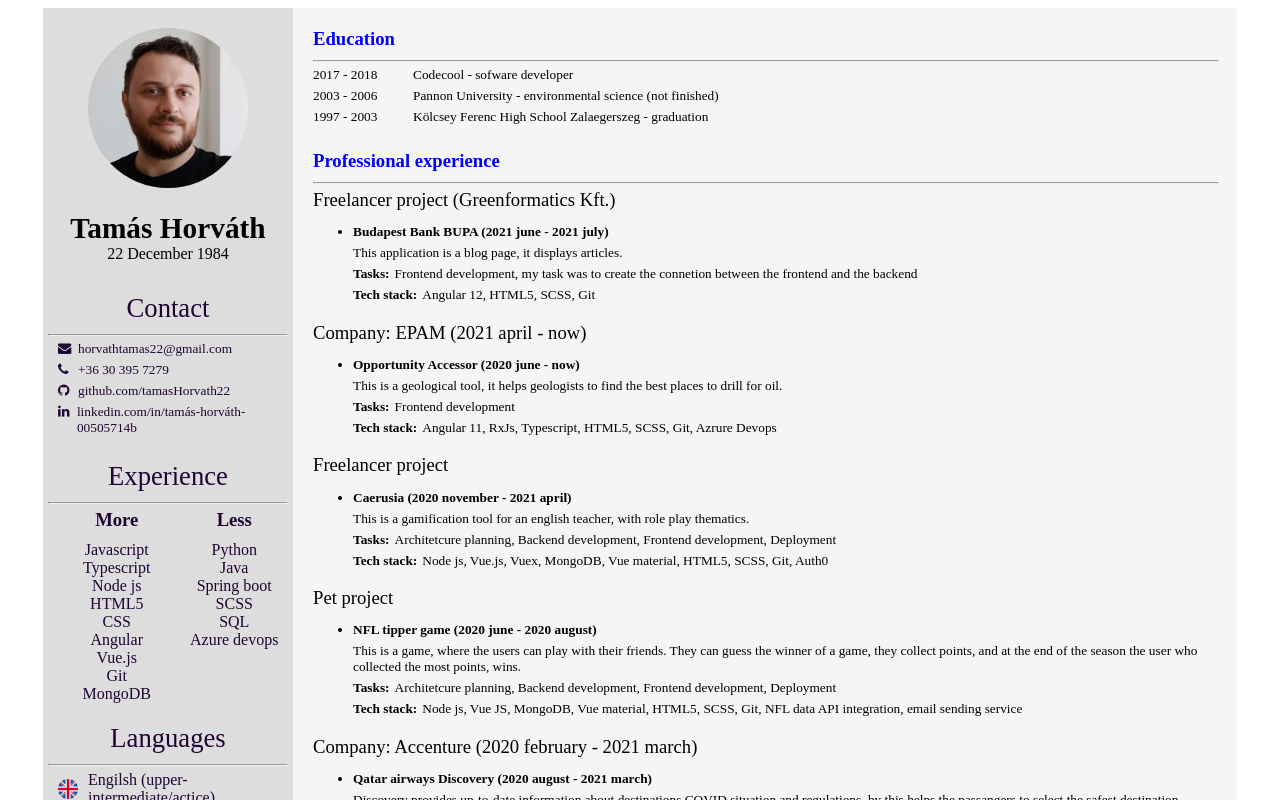
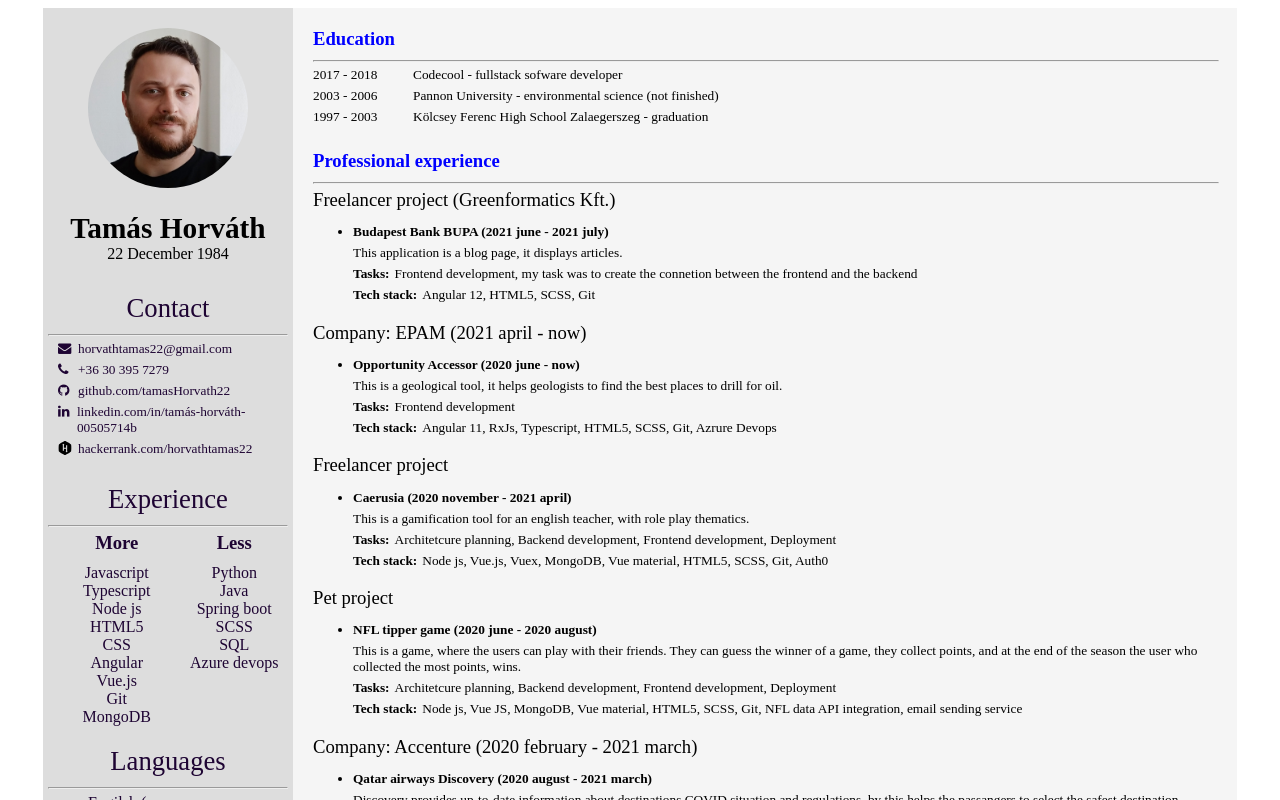
Before and after one commit to tamasHorvath22/cv, a Vue app: page / in a window 1280 px wide. Shown: the top 800 px of the page. Built offline with nearby package versions, Linux system fonts and the light colour scheme.

Commit message:
hackerrank

```diff
--- a/src/App.vue
+++ b/src/App.vue
@@ -24,6 +24,9 @@
           </div>
           <div class="data">
             <span class="key"><i class="fa fa-linkedin"></i></span><span>linkedin.com/in/tamás-horváth-00505714b</span>
+          </div>
+          <div class="data">
+            <span class="key"><img src="../public/hackerrank.svg" class="hackerrank"></span><span>hackerrank.com/horvathtamas22</span>
           </div>
         </div>
       </div>
@@ -82,7 +85,7 @@
         <hr class="hr-line-right">
         <div class="edu-inner-cont">
           <div class="edu-years">2017 - 2018</div>
-          <div class="school">Codecool - sofware developer</div>
+          <div class="school">Codecool - fullstack sofware developer</div>
         </div>
         <div class="edu-inner-cont">
           <div class="edu-years">2003 - 2006</div>
@@ -438,4 +441,8 @@
 .set-center {
     text-align: center;
 }
+.hackerrank {
+  width: 14px;
+  height: 14px;
+}
 </style>
```
Also changed, not shown: public/hackerrank.svg (added).
